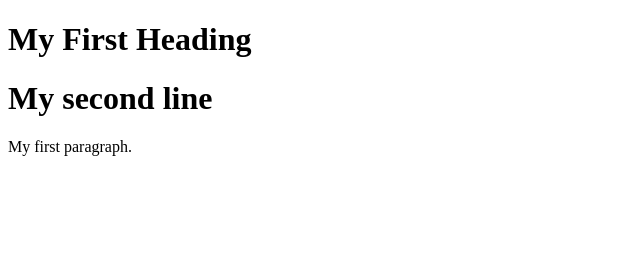
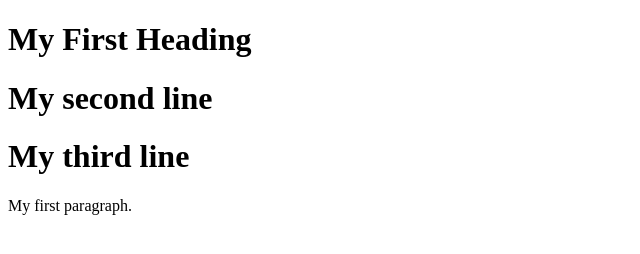
Before and after one commit to ganimkm/gani_test, a plain HTML site: page index.html in a window 1280 px wide. Shown: the whole page, without its empty margins (0-640 px from the left). Drawn offline with Linux system fonts and the light colour scheme.

Commit message:
second_line_change

```diff
--- a/index.html
+++ b/index.html
@@ -7,6 +7,7 @@
 
 <h1>My First Heading</h1>
 <h1>My second line</h1>
+<h1>My third line</h1>
 <p>My first paragraph.</p>
 
 </body>
```
